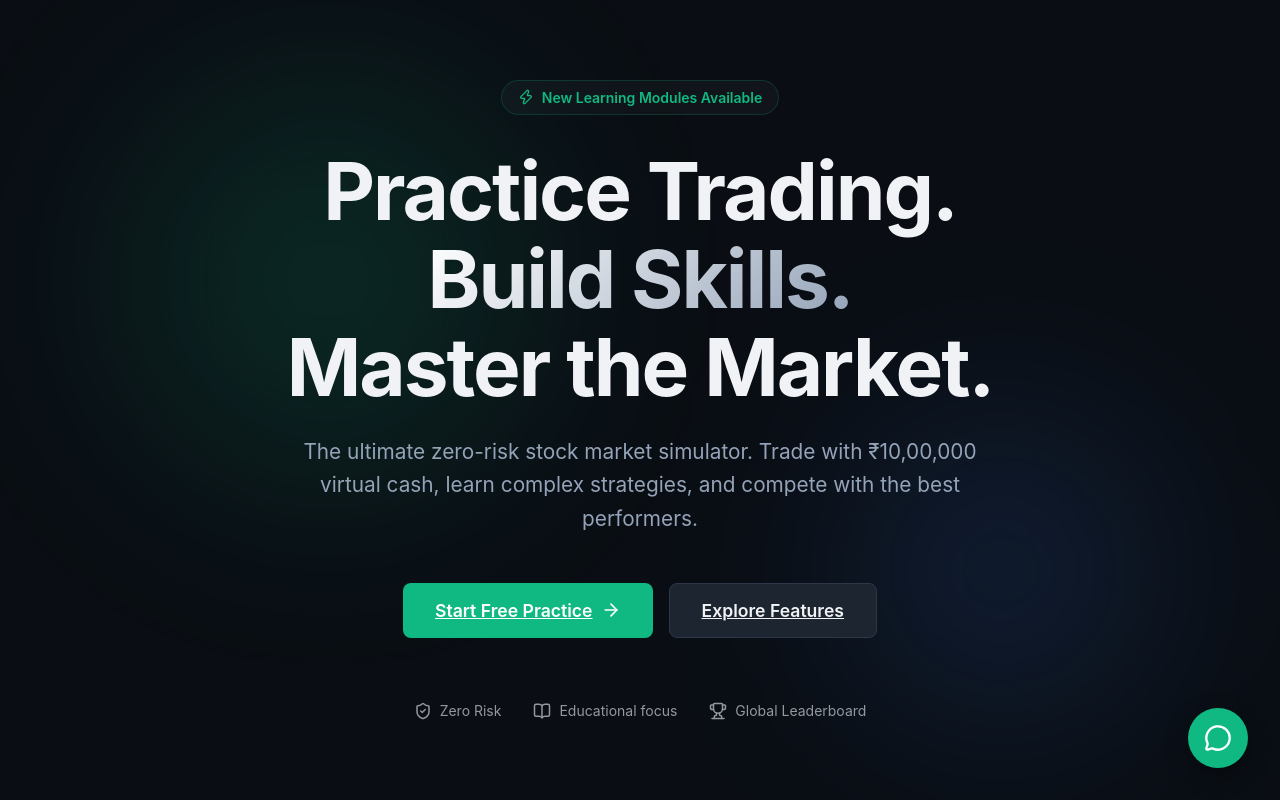
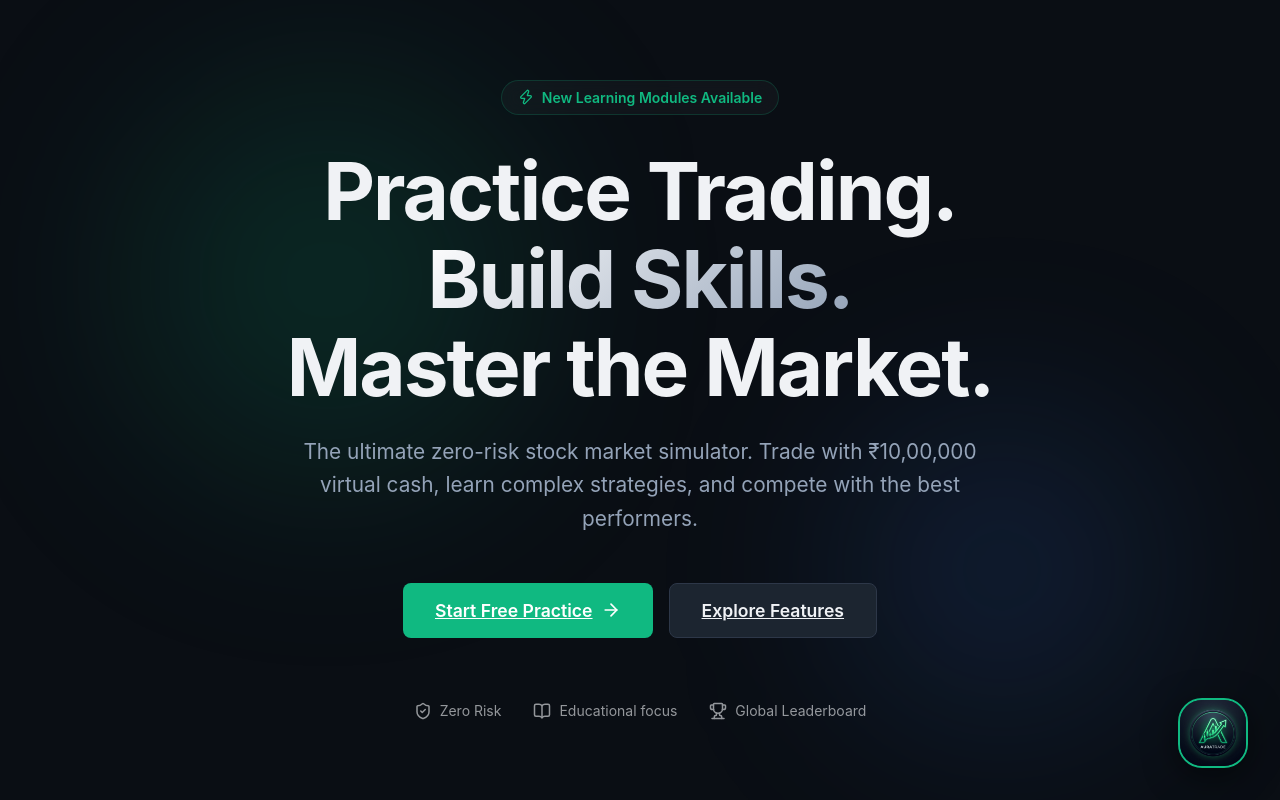
Before and after one commit to karanak1513-debug/AuraTrade, a React (Vite) app: page / in a window 1280 px wide. Shown: the top 800 px of the page. Built offline with nearby package versions, Linux system fonts and the light colour scheme; no server answers.

Commit message:
style: redesign chatbot icon with custom brand-aligned visual and pulse animation

```diff
--- a/src/components/ChatBotPopup.jsx
+++ b/src/components/ChatBotPopup.jsx
@@ -59,25 +59,54 @@ export default function ChatBotPopup() {
       </AnimatePresence>
 
       <motion.button
-        whileHover={{ scale: 1.05 }}
-        whileTap={{ scale: 0.95 }}
+        whileHover={{ scale: 1.1, boxShadow: '0 0 30px rgba(16, 185, 129, 0.4)' }}
+        whileTap={{ scale: 0.9 }}
         onClick={() => setIsOpen(!isOpen)}
         style={{
-          width: '60px',
-          height: '60px',
-          borderRadius: '30px',
-          background: isOpen ? 'var(--bg-tertiary)' : 'var(--accent-primary)',
-          color: isOpen ? 'var(--text-primary)' : 'white',
-          border: 'none',
+          width: '70px',
+          height: '70px',
+          borderRadius: '24px', // Squircle shape for uniqueness
+          background: 'var(--bg-tertiary)',
+          border: '2px solid var(--accent-primary)',
           cursor: 'pointer',
           display: 'flex',
           alignItems: 'center',
           justifyContent: 'center',
-          boxShadow: '0 8px 25px rgba(0,0,0,0.3)',
-          transition: 'background 0.3s ease'
+          boxShadow: '0 8px 32px rgba(0,0,0,0.5)',
+          overflow: 'hidden',
+          position: 'relative'
         }}
       >
-        {isOpen ? <X size={28} /> : <MessageCircle size={28} />}
+        {isOpen ? (
+          <X size={32} color="var(--accent-primary)" />
+        ) : (
+          <>
+            <img
+              src="/bot-icon.png"
+              alt="AuraBot"
+              style={{ width: '100%', height: '100%', objectFit: 'cover' }}
+            />
+            <motion.div
+              animate={{
+                scale: [1, 1.2, 1],
+                opacity: [0.3, 0, 0.3],
+              }}
+              transition={{
+                duration: 2,
+                repeat: Infinity,
+                ease: "easeInOut"
+              }}
+              style={{
+                position: 'absolute',
+                width: '100%',
+                height: '100%',
+                background: 'var(--accent-primary)',
+                borderRadius: '50%',
+                zIndex: -1
+              }}
+            />
+          </>
+        )}
       </motion.button>
     </div>
   );
```
Also changed, not shown: public/bot-icon.png (added).
